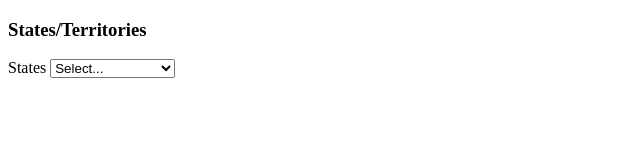
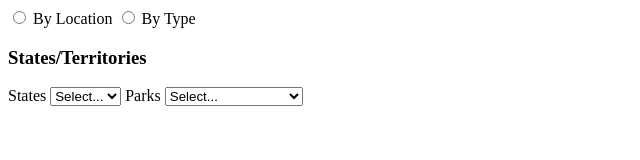
Before and after one commit to Jab211/enjoy-the-outdoors, a plain HTML site: page index.html in a window 1280 px wide. Shown: the whole page, without its empty margins (0-640 px from the left). Drawn offline with Linux system fonts and the light colour scheme.

Commit message:
another drop down

```diff
--- a/index.html
+++ b/index.html
@@ -18,12 +18,23 @@
             </div>
           </nav> -->
     <main>
+      <input type="radio" />
+      <label for="byLocation">By Location</label>
+      <input type="radio" />
+      <label for="byType">By Type</label>
       <h3>States/Territories</h3>
       <form>
         <label for="locationSelect">States</label>
         <select id="locationSelect">
           <option value="">Select...</option>
         </select>
+        <label for="typeSelect">Parks</label>
+        <select id="typeSelect">
+          <option value="">Select...</option>
+        </select>
+      </form>
+
+      <form>
       </form>
       <p id=""></p>
 
@@ -42,5 +53,6 @@
       </table> -->
     </main>
     <script src="scripts/locationData.js"></script>
+    <script src="scripts/parkTypeData.js"></script>
   </body>
 </html>
--- a/scripts/locationData.js
+++ b/scripts/locationData.js
@@ -67,7 +67,7 @@ window.onload = function () {
       locationSelect.appendChild(option);
     }
   }
-loadStates();
+  loadStates();
   //functions
 
   //event handling
--- a/scripts/parkTypeData.js
+++ b/scripts/parkTypeData.js
@@ -13,3 +13,16 @@ const parkTypesArray = [
     "Trail",
     "Parkway"
 ]
+
+window.onload = function () {
+    // HTML element variables
+    const typeSelect = document.getElementById("typeSelect");
+    function loadParks() {
+      for (const park of parkTypesArray) {
+        const option = document.createElement("option");
+        option.innerText = park;
+        typeSelect.appendChild(option);
+      }
+    }
+    loadParks();
+}
```
Also changed, not shown: scripts/mountainData.js (line endings or trailing spaces). Lines whose indentation alone changed are shown as unchanged.
